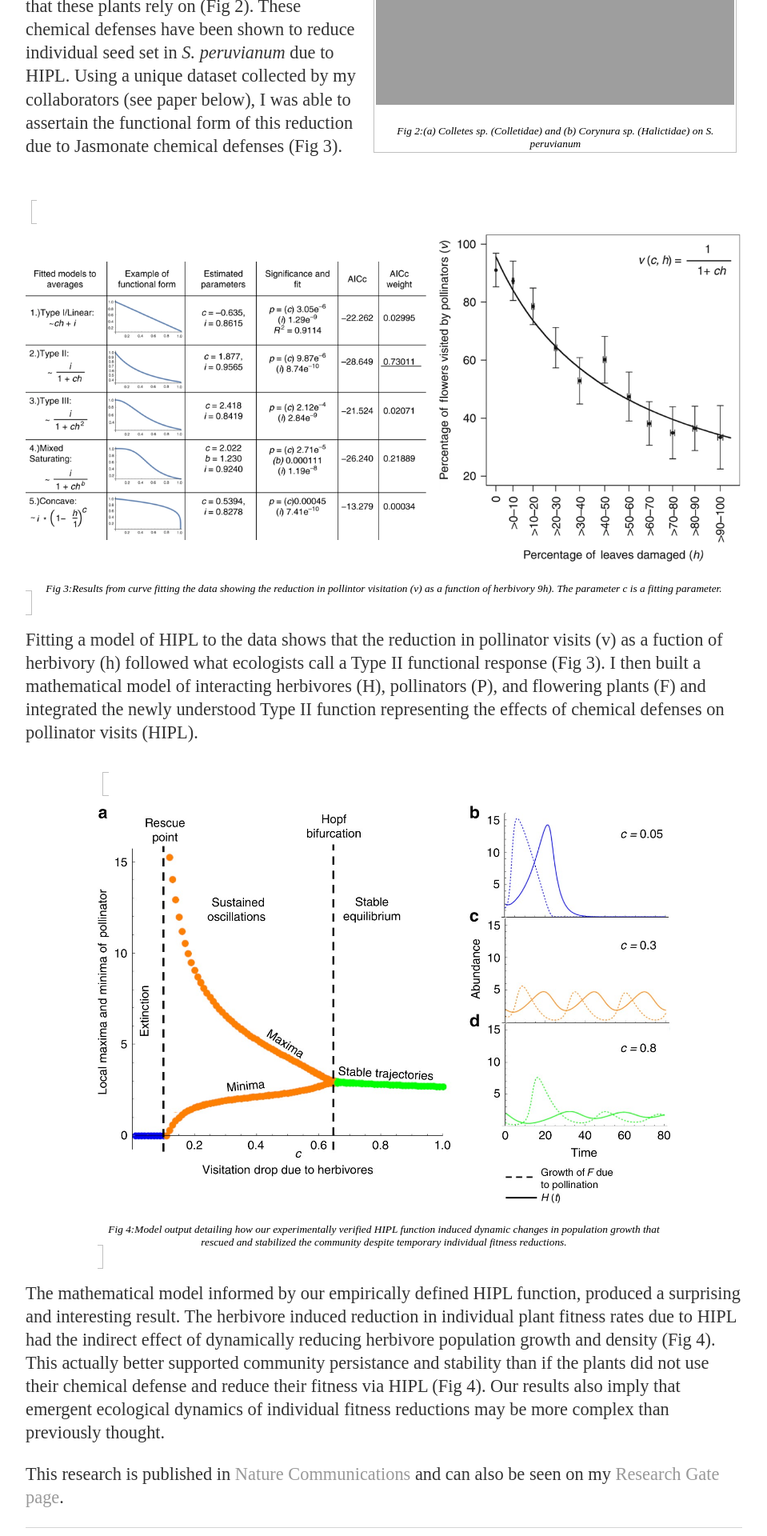
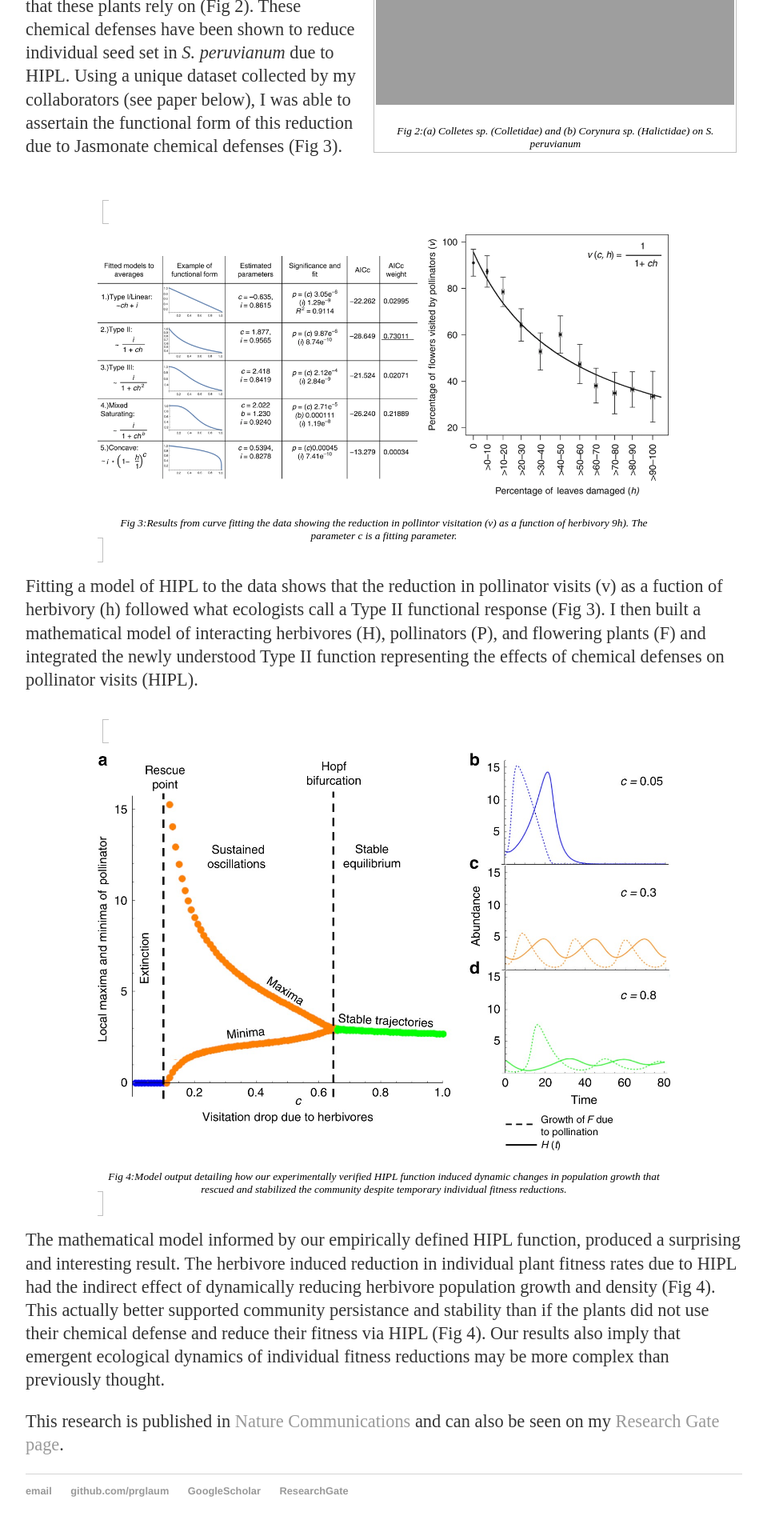
Before and after one commit to prglaum/prglaum.github.io, a Jekyll site: the page built from research/chemoeco/index.html, in a window 1280 px wide. Shown: the part 1199-3119 px from the top of the page at 80% size, without its empty margins (160-1119 px from the left). Built offline with Jekyll 4.4.1, drawn with Linux system fonts in a browser that asks for light colours.

Commit message:
Update index.html

```diff
--- a/research/chemoeco/index.html
+++ b/research/chemoeco/index.html
@@ -71,6 +71,7 @@ title: Chemical Ecology
 	<br> 3) What are the broader effects of these chemical defenses in ecological communities of plants, pollinators, and insect herbivores?
 </p>
 <br style="clear:left">
+
 <figure50 class="float-img-right">
 	<p><img class=scaled src="{{site.url}}/docs/assets/images/peruBees.PNG" alt="peruBees">
 	<figcaption>Fig 2:(a) Colletes sp. (Colletidae) and (b) Corynura sp. (Halictidae) on S. peruvianum</figcaption>
@@ -83,15 +84,19 @@ title: Chemical Ecology
 </p>
 <br style="clear:left" style="clear:right">
 <br>
+
+<div class="div80">
 <figure40 style="clear:right" display="block">
 	<p><img class=scaled src="{{site.url}}/docs/assets/images/HIPLstats.PNG" alt="stats">
 	<figcaption>Fig 3:Results from curve fitting the data showing the reduction in pollintor visitation (v) as a function of herbivory 9h). The parameter c is a fitting parameter.</figcaption>
 </figure40>
+</div>
 <p>Fitting a model of HIPL to the data shows that the reduction in pollinator visits (v) as a fuction of herbivory (h) followed what ecologists call a Type II functional
 	response (Fig 3). I then built a mathematical model of interacting herbivores (H), pollinators (P), and flowering plants (F) and integrated the newly understood
 	Type II function representing the effects of chemical defenses on pollinator visits (HIPL).
 </p>
 <br>
+
 <div class="div80">
 <figure40 >
 	<p><img class=scaled src="{{site.url}}/docs/assets/images/HIPLresult.jpg" alt="modelResults">
```
